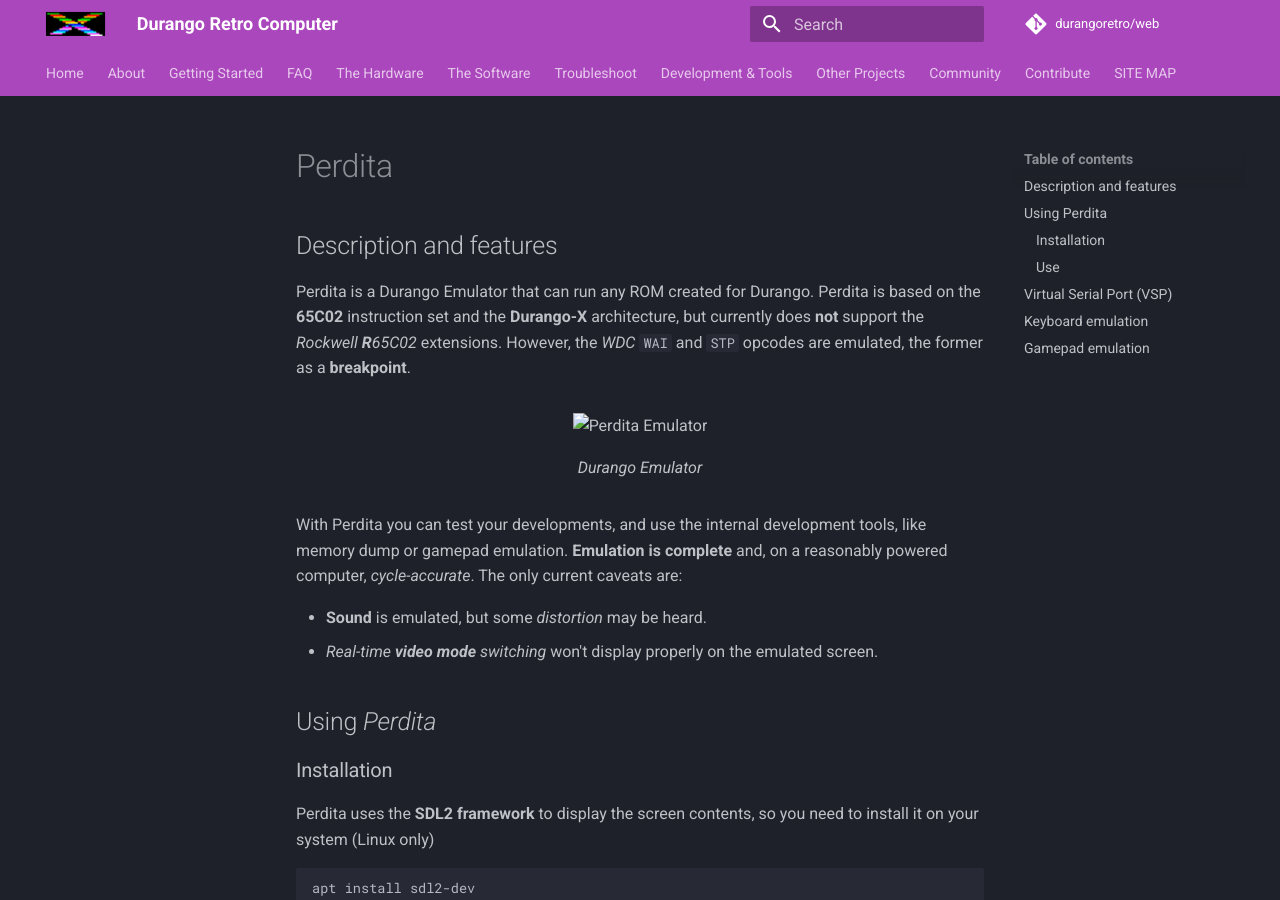
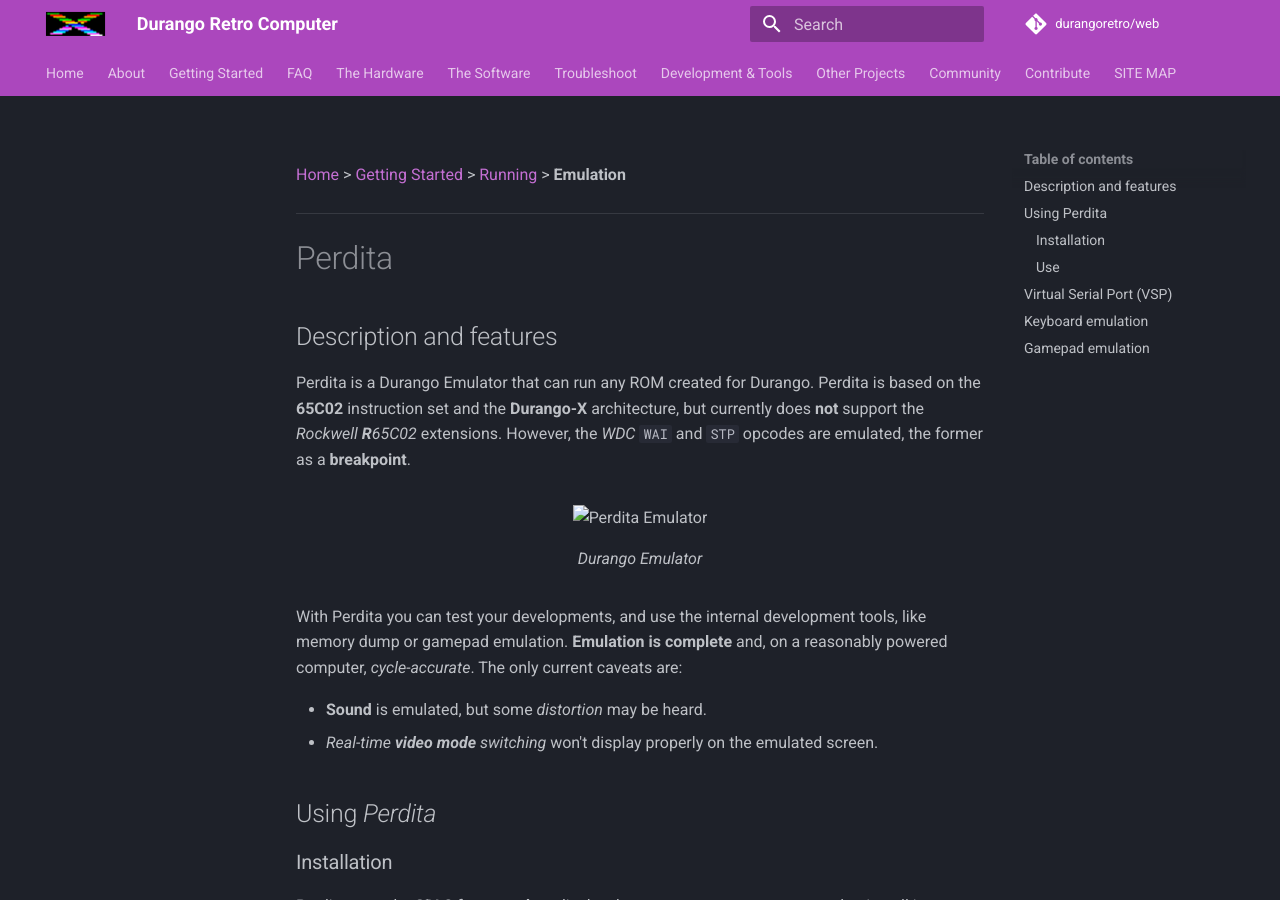
Before and after one commit to durangoretro/web, an MkDocs documentation site: the page built from docs/start/run/emulation.md, in a window 1280 px wide and 900 px high. Built offline with MkDocs 1.6.1 and Material for MkDocs 9.7.7, drawn with Linux system fonts in a browser that asks for light colours; comment, search, counter and statistics services are not loaded.

Commit message:
add navigation to emulation.md

```diff
--- a/docs/start/run/emulation.md
+++ b/docs/start/run/emulation.md
@@ -1,3 +1,5 @@
+[Home](../../index.md) > [Getting Started](../../started.md) > [Running](../running.md) > **Emulation**
+___
 # Perdita
 
 ## Description and features
```
